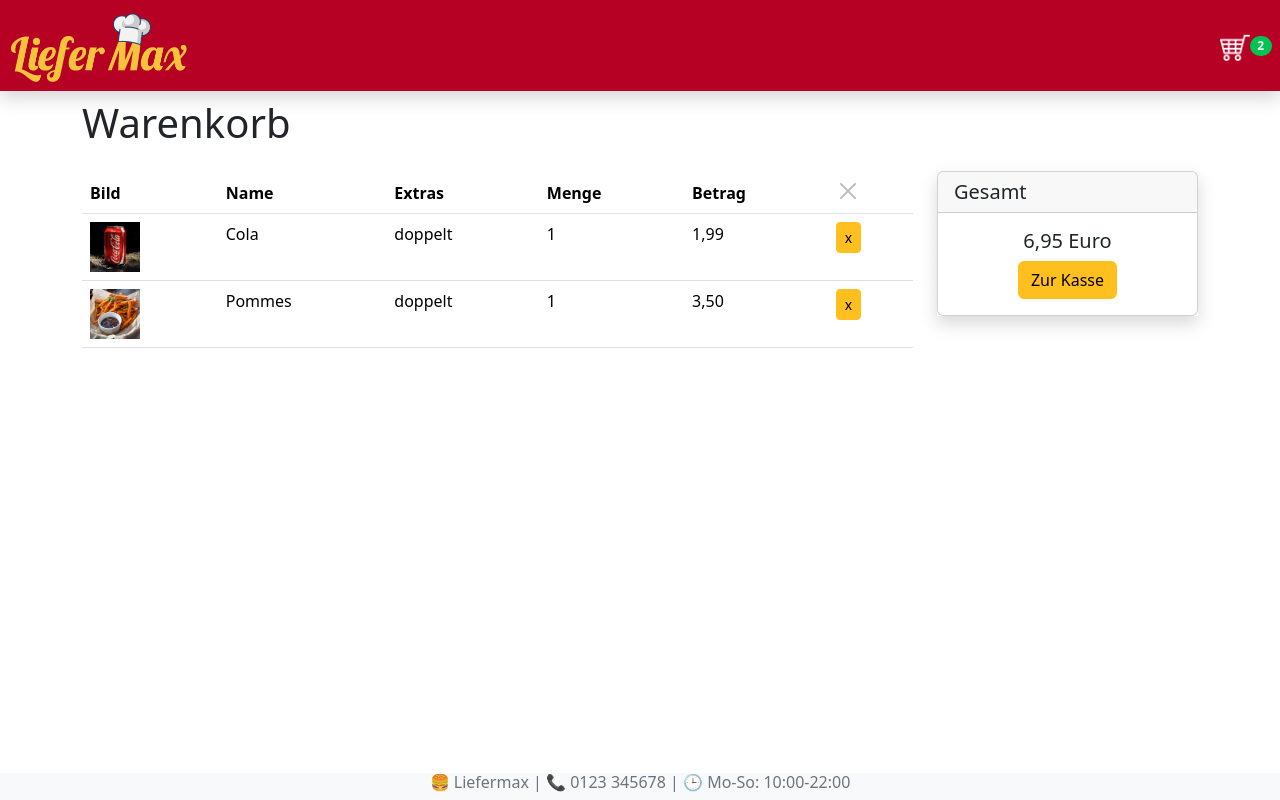
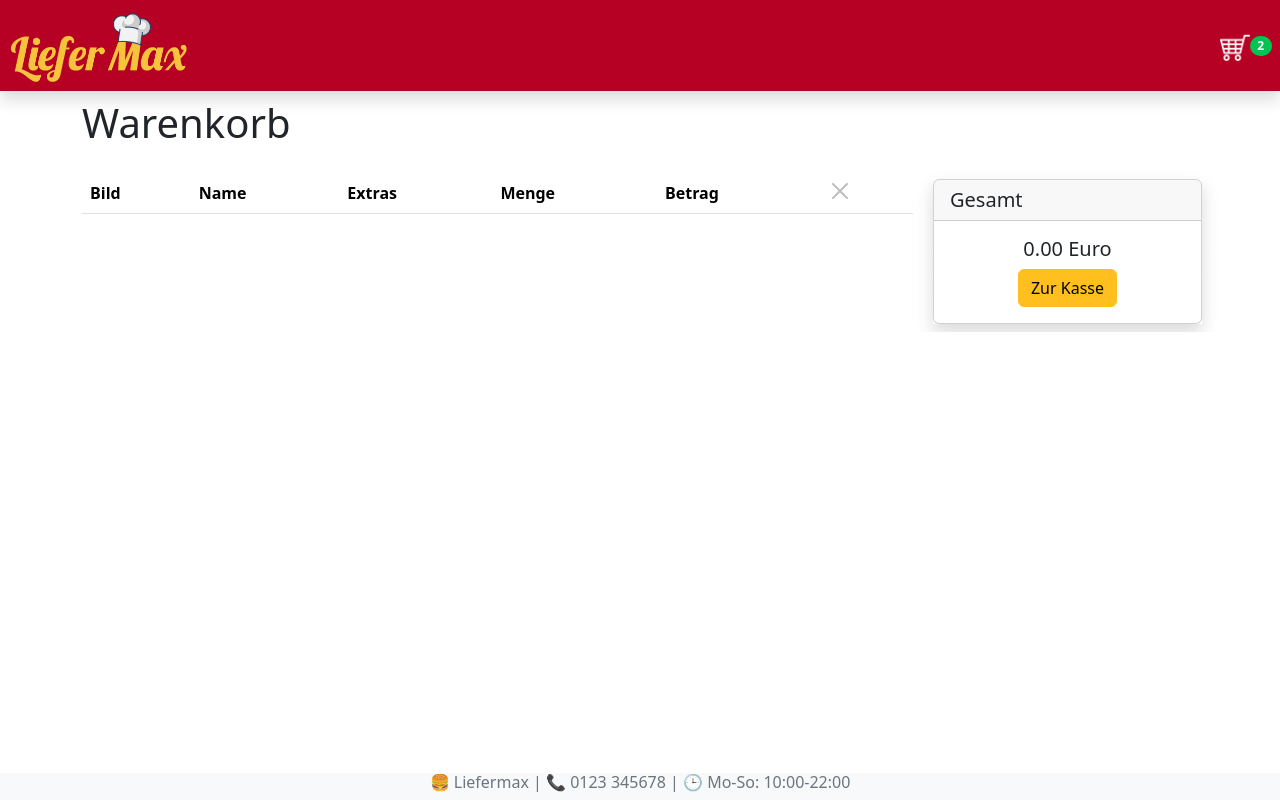
Before and after one commit to hansiwbr/lieferApp-next, a Next.js app: page /warenkorb in a window 1280 px wide. Built offline with nearby package versions, Linux system fonts and the light colour scheme.

Commit message:
beta v1.3

```diff
--- a/pages/warenkorb.jsx
+++ b/pages/warenkorb.jsx
@@ -1,6 +1,32 @@
-import { Table, CloseButton, Button, Card } from "react-bootstrap"
-import Image from "next/image"
-export default function warenkorb() {
+import { useEffect, useState } from 'react';
+import { Table, CloseButton, Button, Card } from 'react-bootstrap';
+import Image from 'next/image';
+
+const Warenkorb = () => {
+  const [cart, setCart] = useState([]);
+
+  useEffect(() => {
+    const storedCart = localStorage.getItem('cart');
+    if (storedCart) {
+      setCart(JSON.parse(storedCart));
+    }
+  }, []);
+
+  const removeFromCart = (index) => {
+    const updatedCart = [...cart];
+    updatedCart.splice(index, 1);
+    setCart(updatedCart);
+    localStorage.setItem('cart', JSON.stringify(updatedCart));
+  };
+
+  const calculateTotal = () => {
+    let total = 0;
+    cart.forEach((produkt) => {
+      total += produkt.preis;
+    });
+    return total.toFixed(2);
+  };
+
   return (
     <div>
       <h1>Warenkorb</h1>
@@ -14,42 +40,37 @@ export default function warenkorb() {
                 <th>Extras</th>
                 <th>Menge</th>
                 <th>Betrag</th>
-                  <th><CloseButton disabled /></th>
-
+                <th>
+                  <CloseButton disabled />
+                </th>
               </tr>
             </thead>
             <tbody>
-                <tr>
+              {cart.map((produkt, index) => (
+                <tr key={index}>
                   <td>
-                    <Image src={"/bilder/produkte/cola.jpg"} alt="cola" width={50} height={50}/>
+                    <Image src={produkt.bild} alt={produkt.name} width={50} height={50} />
                   </td>
-                  <td>Cola</td>
-                  <td>doppelt</td>
+                  <td>{produkt.name}</td>
+                  <td>{/* Extras */}</td>
                   <td>1</td>
-                  <td>1,99</td>
-                  <td><Button className="btn-sm">x</Button></td>
+                  <td>{produkt.preis.toFixed(2)}</td>
+                  <td>
+                    <Button className="btn-sm" onClick={() => removeFromCart(index)}>
+                      x
+                    </Button>
+                  </td>
                 </tr>
-                <tr>
-                  <td>
-                    <Image src={"/bilder/produkte/pommes.jpg"} alt="pommes" width={50} height={50}/>
-                  </td>
-                  <td>Pommes</td>
-                  <td>doppelt</td>
-                  <td>1</td>
-                  <td>3,50</td>
-                  <td><Button className="btn-sm">x</Button></td>
-                </tr>
+              ))}
             </tbody>
           </Table>
         </div>
-          <div className="col-3 p2">
+        <div className="col-3 p-2">
           <div className="shadow">
             <Card>
               <Card.Header as="h5">Gesamt</Card.Header>
               <Card.Body className="text-center">
-                  <Card.Title>
-                  6,95 Euro
-                  </Card.Title>
+                <Card.Title>{calculateTotal()} Euro</Card.Title>
                 <Button variant="primary">Zur Kasse</Button>
               </Card.Body>
             </Card>
@@ -57,5 +78,7 @@ export default function warenkorb() {
         </div>
       </div>
     </div>
-    )
-  }
+  );
+};
+
+export default Warenkorb;
```
Also changed, not shown: LocalStorage.js (added, +16 -0 lines), components/ProduktListe.jsx (+22 -12 lines), pages/produkte/[url].jsx (+41 -29 lines). Lines whose indentation alone changed are shown as unchanged.
